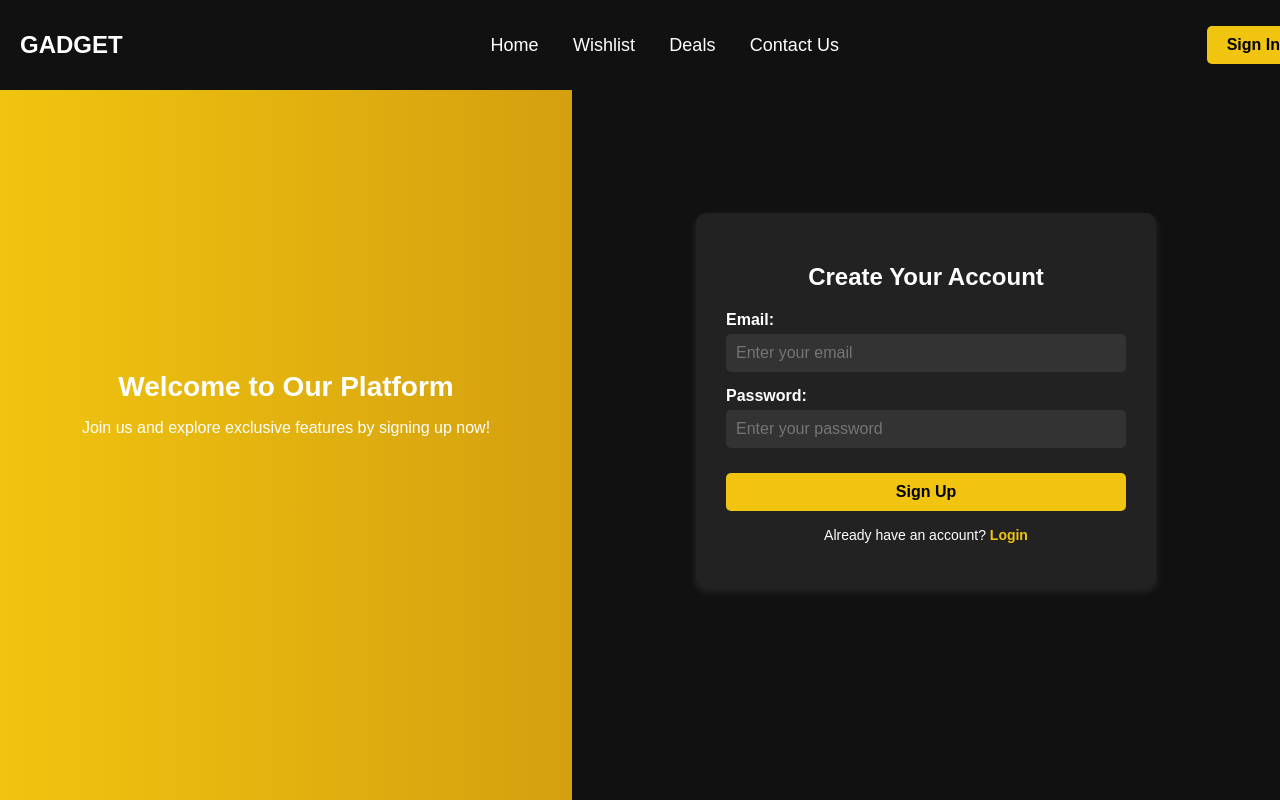
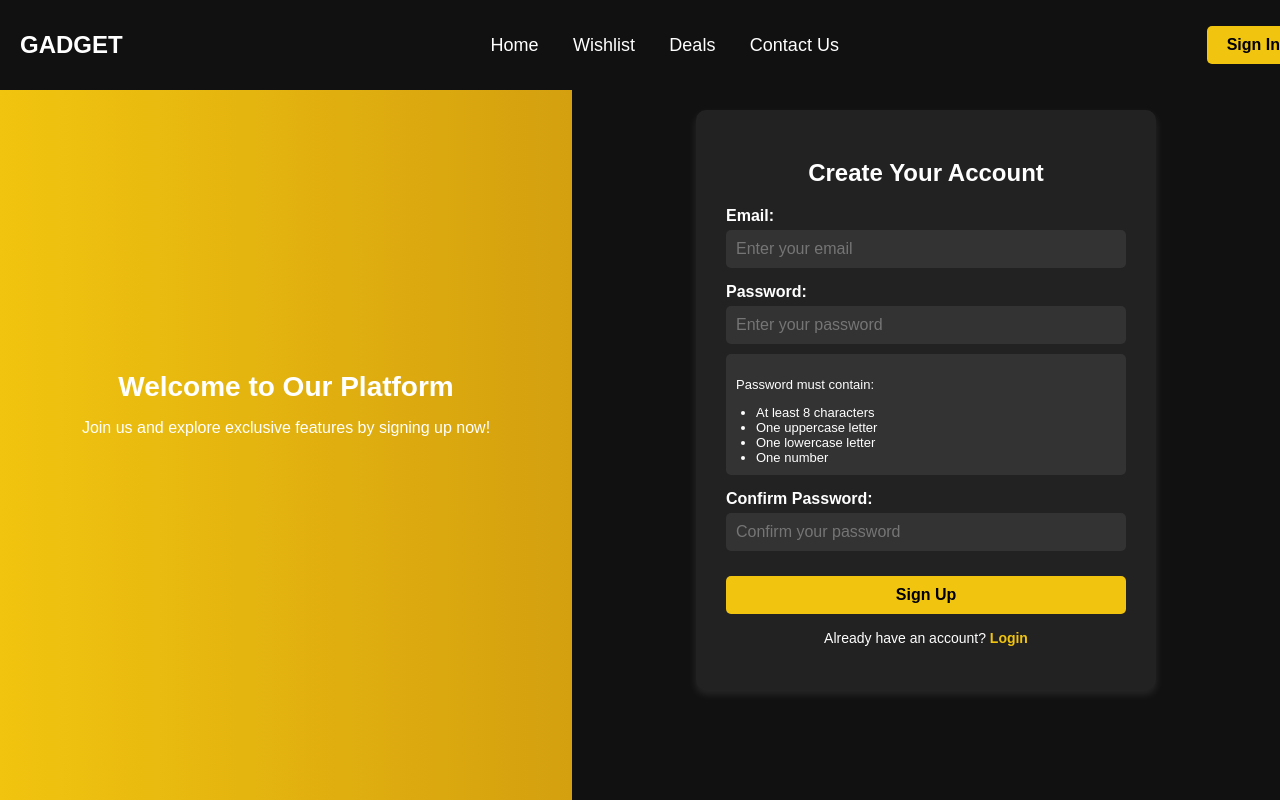
Before and after one commit to anjanadas3124/Gadget-Price-Tracker, a Node server app: page /signup in a window 1280 px wide. Run offline with Node 20, Linux system fonts and the light colour scheme; some libraries are stand-ins or nearby versions.

Commit message:
Updated feature X or fixed bug Y

```diff
--- a/backend/package.json
+++ b/backend/package.json
@@ -12,6 +12,7 @@
   "description": "",
   "dependencies": {
     "axios": "^1.8.3",
+    "bcrypt": "^5.1.1",
     "bcryptjs": "^3.0.2",
     "cheerio": "^1.0.0",
     "connect-mongo": "^5.1.0",
--- a/backend/server.js
+++ b/backend/server.js
@@ -1,27 +1,45 @@
 const express = require('express');
 const bcrypt = require('bcrypt');
 const session = require('express-session');
+const mongoose = require('mongoose');
+require('dotenv').config();
 
 const app = express();
+
+// MongoDB Connection
+mongoose.connect(process.env.MONGODB_URI || 'mongodb://localhost:27017/gadgetTracker', {
+    useNewUrlParser: true,
+    useUnifiedTopology: true
+})
+.then(() => console.log('Connected to MongoDB'))
+.catch(err => console.error('MongoDB connection error:', err));
+
+// User Schema
+const userSchema = new mongoose.Schema({
+    email: { type: String, required: true, unique: true },
+    password: { type: String, required: true },
+    createdAt: { type: Date, default: Date.now }
+});
+const User = mongoose.model('User', userSchema);
+
+// Middleware
 app.set('view engine', 'ejs');
 app.use(express.static('public'));
 app.use(express.urlencoded({ extended: true }));
-
-// Configure Session Middleware
 app.use(
     session({
-        secret: 'your_secret_key', // Change this to a secure key
+        secret: process.env.SESSION_SECRET || 'your_secret_key',
         resave: false,
-        saveUninitialized: true,
-        cookie: { secure: false } // Set `true` if using HTTPS
+        saveUninitialized: false,
+        cookie: {
+            secure: process.env.NODE_ENV === 'production',
+            maxAge: 24 * 60 * 60 * 1000 // 24 hours
+        }
     })
 );
 
-// Temporary user storage (Replace with a database in production)
-const users = [];
-
-// Home Route
-app.get('/', (req, res) => {
+// Routes
+app.get('/', async (req, res) => {
     res.render('index', {
         title: 'Gadget Price Tracker',
         heroTitle: 'Your Trusted Gadgets Device Partner',
@@ -39,7 +57,7 @@ app.get('/', (req, res) => {
             { name: 'Smart Speaker', price: 59, originalPrice: 80, image: 'https://i.pinimg.com/736x/7c/bc/fa/7cbcfa9c4131300069e502776b3827a6.jpg' },
             { name: 'Gaming Headset', price: 99, originalPrice: 120, image: 'https://i.pinimg.com/736x/75/71/36/75713637d583deb96c7518087a34475a.jpg' }
         ],
-        user: req.session.user // Pass user session to the frontend
+        user: req.session.user
     });
 });
 
@@ -49,22 +67,27 @@ app.get('/signup', (req, res) => {
 });
 
 app.post('/signup', async (req, res) => {
-    const { email, password } = req.body;
+    const { newEmail: email, newPassword: password } = req.body;
 
     if (!email || !password) {
         return res.render('signup', { signupError: 'Email and password are required.' });
     }
 
-    if (users.some(user => user.email === email)) {
+    try {
+        const existingUser = await User.findOne({ email });
+        if (existingUser) {
             return res.render('signup', { signupError: 'Email already taken.' });
         }
 
-    try {
-        const hashedPassword = await bcrypt.hash(password, 10); // Hash password
-        users.push({ email, password: hashedPassword }); // Store hashed password
-        res.redirect('/login'); // Redirect to login
+        const hashedPassword = await bcrypt.hash(password, 10);
+        const newUser = new User({ email, password: hashedPassword });
+        await newUser.save();
+        res.redirect('/login');
     } catch (error) {
-        res.status(500).send('Error signing up. Try again.');
+        console.error('Signup error:', error);
+        res.status(500).render('signup', {
+            signupError: 'Error creating account. Please try again.'
+        });
     }
 });
 
@@ -80,7 +103,8 @@ app.post('/login', async (req, res) => {
         return res.render('login', { errorMessage: 'Email and password are required.' });
     }
 
-    const user = users.find(u => u.email === email);
+    try {
+        const user = await User.findOne({ email });
         if (!user) {
             return res.render('login', { errorMessage: 'Invalid email or password.' });
         }
@@ -90,29 +114,43 @@ app.post('/login', async (req, res) => {
             return res.render('login', { errorMessage: 'Invalid email or password.' });
         }
 
-    req.session.user = user; // Store user in session
-    res.redirect('/'); // Redirect to homepage
+        req.session.user = {
+            id: user._id,
+            email: user.email,
+            createdAt: user.createdAt
+        };
+        res.redirect('/');
+    } catch (error) {
+        console.error('Login error:', error);
+        res.status(500).render('login', {
+            errorMessage: 'Error during login. Please try again.'
+        });
+    }
 });
 
 // Logout Route
 app.get('/logout', (req, res) => {
-    req.session.destroy(() => {
-        res.redirect('/login'); // Redirect to login after logout
+    req.session.destroy(err => {
+        if (err) {
+            console.error('Logout error:', err);
+            return res.redirect('/');
+        }
+        res.redirect('/login');
     });
 });
 
-// 404 Error Handling
+// Error Handlers
 app.use((req, res) => {
-    res.status(404).send('Page Not Found');
+    res.status(404).render('404', { title: 'Page Not Found' });
 });
 
-// Global Error Handler
 app.use((err, req, res, next) => {
     console.error(err.stack);
-    res.status(500).send('Something went wrong!');
+    res.status(500).render('500', { title: 'Server Error' });
 });
 
 // Start Server
-app.listen(3000, () => {
-    console.log('Server is running on http://localhost:3000');
+const PORT = process.env.PORT || 3000;
+app.listen(PORT, () => {
+    console.log(`Server running on http://localhost:${PORT}`);
 });
--- a/backend/views/signup.ejs
+++ b/backend/views/signup.ejs
@@ -5,7 +5,6 @@
     <meta charset="UTF-8">
     <meta name="viewport" content="width=device-width, initial-scale=1.0">
     <title>Sign Up</title>
-
     <style>
         /* General Styles */
         body {
@@ -137,12 +136,24 @@
         .toggle-link a:hover {
             text-decoration: underline;
         }
+
+        /* Password Requirements */
+        .password-requirements {
+            margin: 10px 0;
+            padding: 10px;
+            background: #333;
+            border-radius: 5px;
+            font-size: 13px;
+            text-align: left;
+        }
+        .password-requirements ul {
+            margin: 5px 0 0 20px;
+            padding: 0;
+        }
     </style>
 </head>
 <body>
-
     <div class="container">
-
         <!-- Left Section (Info Panel) -->
         <div class="left-section">
             <div>
@@ -154,14 +165,13 @@
         <!-- Right Section (Signup Form) -->
         <div class="right-section">
             <div class="signup-container">
-
                 <h2>Create Your Account</h2>
 
                 <% if (signupError && signupError.trim() !== "") { %>
                     <p class="error-message"><%= signupError %></p>
                 <% } %>
 
-                <form action="/signup" method="POST">
+                <form action="/signup" method="POST" id="signupForm">
                     <div class="form-group">
                         <label for="newEmail">Email:</label>
                         <input type="email" id="newEmail" name="newEmail" required placeholder="Enter your email">
@@ -169,7 +179,24 @@
 
                     <div class="form-group">
                         <label for="newPassword">Password:</label>
-                        <input type="password" id="newPassword" name="newPassword" required placeholder="Enter your password">
+                        <input type="password" id="newPassword" name="newPassword" required
+                               placeholder="Enter your password" minlength="8"
+                               pattern="^(?=.*[a-z])(?=.*[A-Z])(?=.*\d).{8,}$">
+                        <div class="password-requirements">
+                            <p>Password must contain:</p>
+                            <ul>
+                                <li>At least 8 characters</li>
+                                <li>One uppercase letter</li>
+                                <li>One lowercase letter</li>
+                                <li>One number</li>
+                            </ul>
+                        </div>
+                    </div>
+
+                    <div class="form-group">
+                        <label for="confirmPassword">Confirm Password:</label>
+                        <input type="password" id="confirmPassword" name="confirmPassword" required
+                               placeholder="Confirm your password">
                     </div>
 
                     <button type="submit" class="signup-btn">Sign Up</button>
@@ -178,8 +205,22 @@
                 <p class="toggle-link">Already have an account? <a href="/login">Login</a></p>
             </div>
         </div>
-
     </div>
 
+    <script>
+        // Client-side password validation
+        document.getElementById('signupForm').addEventListener('submit', function(e) {
+            const password = document.getElementById('newPassword').value;
+            const confirmPassword = document.getElementById('confirmPassword').value;
+
+            if (password !== confirmPassword) {
+                e.preventDefault();
+                alert('Passwords do not match!');
+                return false;
+            }
+
+            return true;
+        });
+    </script>
 </body>
 </html>
```
Also changed, not shown: backend/views/login.ejs (+29 -5 lines), 2 other files. Lines whose indentation alone changed are shown as unchanged.
